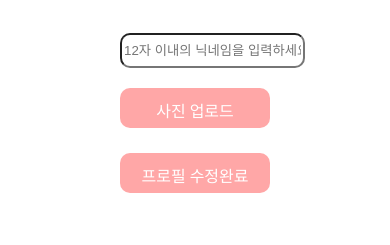
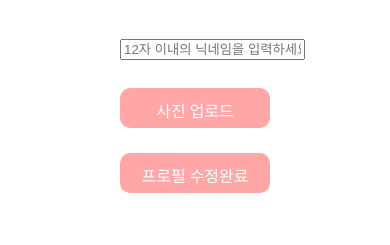
Before and after one commit to seojh1011/team05_tomorrow_clothes, a Django app: template templates/profile.html in a window 390 px wide. Shown: the part 454-699 px from the top of the page. Run offline with Django 4.2, Linux system fonts and the light colour scheme; the template is opened without the code that fills it, so the values that code supplies are empty; some libraries are stand-ins or nearby versions; some web fonts are replaced.

Commit message:
mobile html, css edit

```diff
--- a/static/css/profile/profile.css
+++ b/static/css/profile/profile.css
@@ -109,9 +109,3 @@
 #main > a {
     text-decoration: none;
 }
-
-.nickname-input {
-    border-radius: 10px;
-    height: 35px;
-    text-align: center;
-}
```
